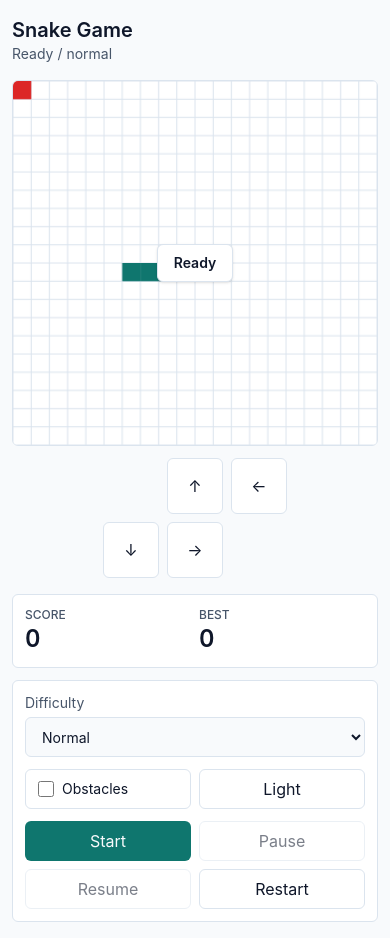
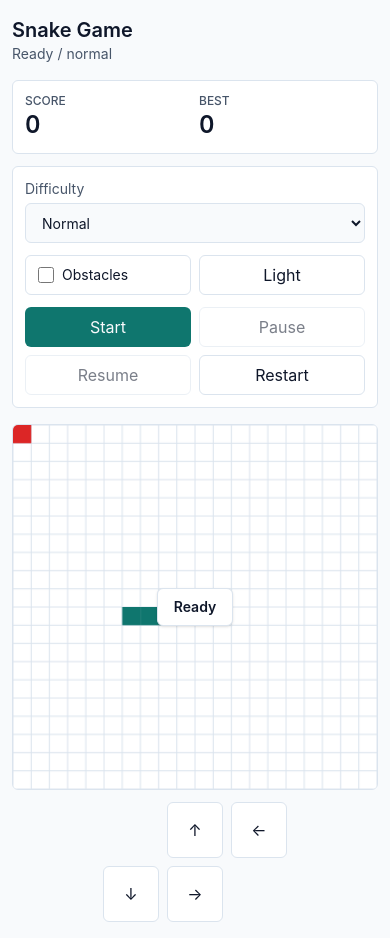
Before and after one commit to borgesme/snake-game-web, a React (Vite) app: page / in a window 390 px wide. Built offline with nearby package versions, Linux system fonts and the light colour scheme.

Commit message:
fix: 优化响应式控制布局

```diff
--- a/src/App.tsx
+++ b/src/App.tsx
@@ -34,10 +34,9 @@ export default function App() {
         <GameHeader difficulty={difficulty} state={game.state} />
 
         <section className="grid flex-1 gap-4 lg:grid-cols-[minmax(0,1fr)_320px] lg:items-start">
-          <BoardArea mode={mode} state={game.state} onDirection={game.requestDirection} />
-
           <SidePanel
             bestScore={bestScore}
+            className="order-1 lg:order-2"
             difficulty={difficulty}
             mode={mode}
             obstaclesEnabled={game.obstaclesEnabled}
@@ -50,6 +49,13 @@ export default function App() {
             onRestart={game.restart}
             onResume={game.resume}
             onStart={game.start}
+          />
+
+          <BoardArea
+            className="order-2 lg:order-1"
+            mode={mode}
+            state={game.state}
+            onDirection={game.requestDirection}
           />
         </section>
       </div>
@@ -71,17 +77,19 @@ function GameHeader({ difficulty, state }: { difficulty: Difficulty; state: Game
 }
 
 function BoardArea({
+  className = '',
   mode,
   state,
   onDirection,
 }: {
+  className?: string;
   mode: ThemeMode;
   state: GameState;
   onDirection: (direction: Direction) => void;
 }) {
   return (
-    <div className="flex min-w-0 flex-col items-center gap-3">
-      <div className="relative w-full max-w-[min(100%,calc(100dvh-15rem))] sm:max-w-[min(100%,calc(100dvh-13rem))] lg:max-w-[min(100%,calc(100dvh-9rem))]">
+    <div className={`flex min-w-0 flex-col items-center gap-3 ${className}`}>
+      <div className="relative w-full max-w-[min(100%,calc(100dvh-17rem))] sm:max-w-[min(100%,calc(100dvh-14rem))] lg:max-w-[min(100%,calc(100dvh-9rem))]">
         <GameBoard mode={mode} state={state} onDirection={onDirection} />
         <StatusOverlay phase={state.phase} />
       </div>
@@ -93,6 +101,7 @@ function BoardArea({
 
 interface SidePanelProps {
   bestScore: number;
+  className?: string;
   difficulty: Difficulty;
   mode: ThemeMode;
   obstaclesEnabled: boolean;
@@ -109,6 +118,7 @@ interface SidePanelProps {
 
 function SidePanel({
   bestScore,
+  className = '',
   difficulty,
   mode,
   obstaclesEnabled,
@@ -123,7 +133,7 @@ function SidePanel({
   onStart,
 }: SidePanelProps) {
   return (
-    <aside className="flex min-w-0 flex-col gap-3">
+    <aside className={`flex min-w-0 flex-col gap-3 ${className}`}>
       <ScorePanel bestScore={bestScore} score={score} />
       <ControlPanel
         difficulty={difficulty}
--- a/src/components/ControlPanel.tsx
+++ b/src/components/ControlPanel.tsx
@@ -15,7 +15,7 @@ interface ControlPanelProps {
 }
 
 const buttonClass =
-  'h-10 min-w-24 rounded-md border border-[var(--color-grid)] px-3 text-sm font-medium whitespace-nowrap transition disabled:cursor-not-allowed disabled:opacity-45';
+  'flex h-10 w-full min-w-0 items-center justify-center overflow-hidden rounded-md border border-[var(--color-grid)] px-3 text-sm font-medium whitespace-nowrap text-ellipsis transition disabled:cursor-not-allowed disabled:opacity-45';
 
 const primaryButtonClass = `${buttonClass} bg-[var(--color-primary)] text-[var(--color-bg)] border-transparent hover:bg-[var(--color-primary-strong)]`;
 const quietButtonClass = `${buttonClass} bg-[var(--color-surface)] text-[var(--color-text)] hover:bg-[var(--color-surface-muted)]`;
@@ -79,7 +79,7 @@ export function ControlPanel({
         </div>
       </div>
 
-      <div className="mt-3 grid grid-cols-2 gap-2 sm:grid-cols-4">
+      <div className="mt-3 grid grid-cols-2 gap-2">
         <button
           className={primaryButtonClass}
           disabled={phase !== 'ready'}
```
